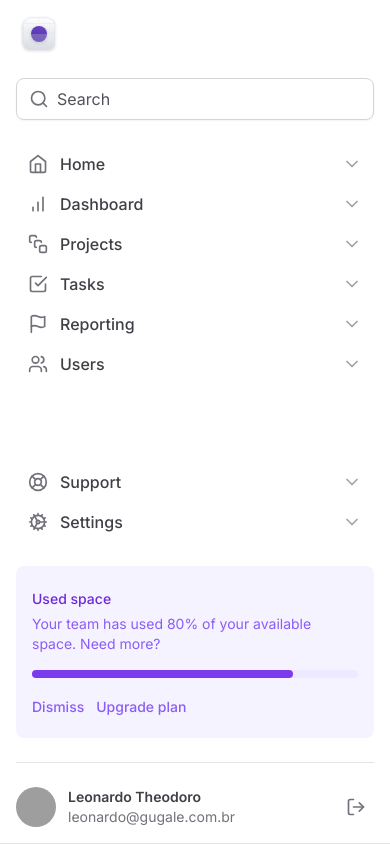
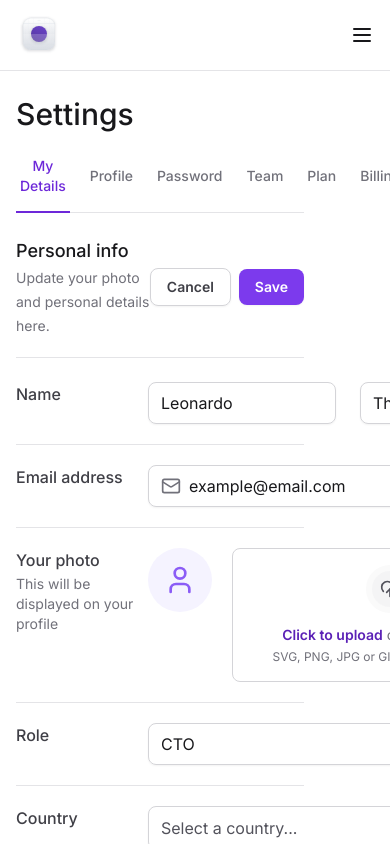
Before and after one commit to leotheodoro/tailwind-next, a Next.js app: page / in a window 390 px wide. Shown: the top 844 px of the page. Built offline with nearby package versions, Linux system fonts and the light colour scheme; grey boxes are pictures that could not be loaded.

Commit message:
:construction: sidebar toggle

```diff
--- a/package.json
+++ b/package.json
@@ -10,6 +10,7 @@
   },
   "dependencies": {
     "@formkit/auto-animate": "^0.8.0",
+    "@radix-ui/react-collapsible": "^1.0.3",
     "@radix-ui/react-select": "^1.2.2",
     "@radix-ui/react-tabs": "^1.0.4",
     "@types/node": "20.5.6",
--- a/src/app/components/Sidebar/index.tsx
+++ b/src/app/components/Sidebar/index.tsx
@@ -1,3 +1,5 @@
+'use client'
+
 import {
   BarChart,
   CheckSquare,
@@ -5,6 +7,7 @@
   Flag,
   Home,
   LifeBuoy,
+  Menu,
   Search,
   SquareStack,
   Users,
@@ -14,11 +17,25 @@
 import { UsedSpaceWidget } from './UsedSpaceWidget'
 import { Profile } from './Profile'
 import { InputControl, InputPrefix, InputRoot } from '../Input'
+import * as Collapsible from '@radix-ui/react-collapsible'
+import { Button } from '../Button'
 
 export function Sidebar() {
   return (
-    <aside className="fixed bottom-0 left-0 right-0 top-0 z-20 flex flex-col gap-6 border-b border-zinc-200 bg-white p-4 lg:relative lg:right-auto lg:w-80 lg:border-r lg:px-5 lg:py-8">
+    <Collapsible.Root className="fixed left-0 right-0 top-0 z-20 flex flex-col gap-6 border-b border-zinc-200 bg-white p-4 data-[state=open]:bottom-0 data-[state=open]:h-screen lg:right-auto lg:w-80 lg:border-r lg:px-5 lg:py-8 lg:data-[state=closed]:bottom-0 lg:data-[state=closed]:h-screen">
+      <div className="flex items-center justify-between">
         <Logo />
+        <Collapsible.Trigger asChild className="lg:hidden">
+          <Button variant="ghost">
+            <Menu className="h-6 w-6 text-zinc-900" />
+          </Button>
+        </Collapsible.Trigger>
+      </div>
+
+      <Collapsible.Content
+        forceMount
+        className="flex flex-1 flex-col gap-6 data-[state=closed]:hidden lg:data-[state=closed]:flex"
+      >
         <InputRoot>
           <InputPrefix>
             <Search className="h-5 w-5 text-zinc-500" />
@@ -47,6 +64,7 @@
 
           <Profile />
         </div>
-    </aside>
+      </Collapsible.Content>
+    </Collapsible.Root>
   )
 }
--- a/src/app/layout.tsx
+++ b/src/app/layout.tsx
@@ -20,7 +20,9 @@
       <body className={inter.className}>
         <div className="grid min-h-screen grid-cols-app">
           <Sidebar />
-          <main className="px-8 pb-12 pt-8">{children}</main>
+          <main className="px-4 pb-12 pt-24 lg:col-start-2 lg:px-8 lg:pb-12 lg:pt-8">
+            {children}
+          </main>
         </div>
       </body>
     </html>
```
Also changed, not shown: 1 other file (tests, documents, lock files or other folders). Lines whose indentation alone changed are shown as unchanged.
